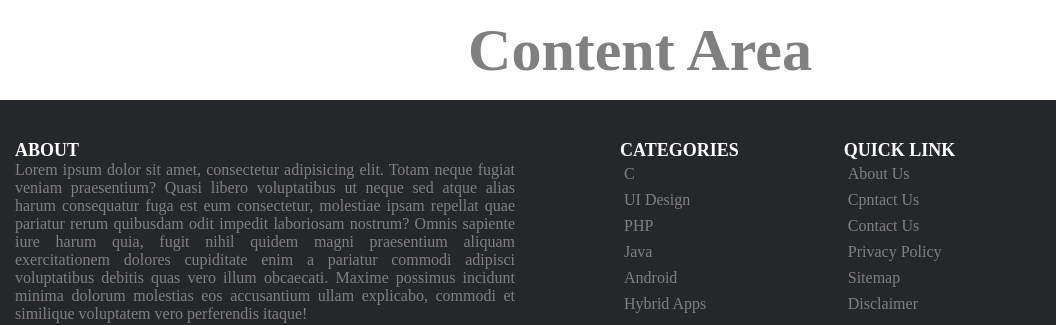
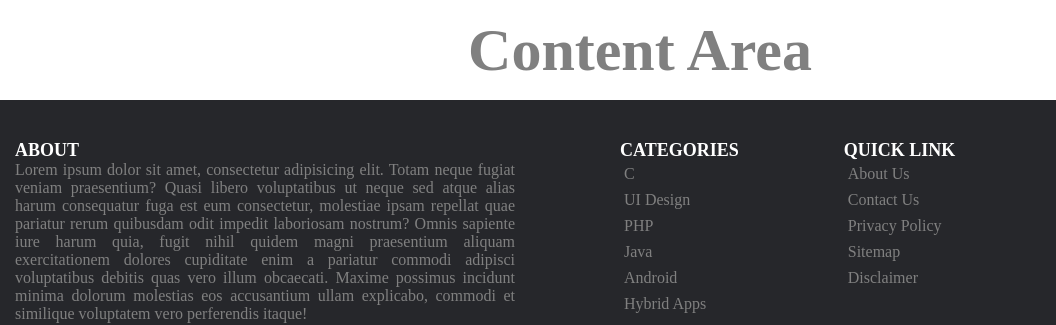
Before and after one commit to PawanPandey007/Practical-11, a plain HTML site: page index.html in a window 1280 px wide. Shown: the top 325 px of the page, 0-1056 px from the left. Drawn offline with Linux system fonts and the light colour scheme.

Commit message:
Update index.html

```diff
--- a/index.html
+++ b/index.html
@@ -38,7 +38,7 @@
                 <h2>Quick Link</h2>
                 <ul>
                     <li><a href="#">About Us</a></li>
-                    <li><a href="#">Cpntact Us</a></li>
+
                     <li><a href="#">Contact Us</a></li>
                     <li><a href="#">Privacy Policy</a></li>
                     <li><a href="#">Sitemap</a></li>
```
